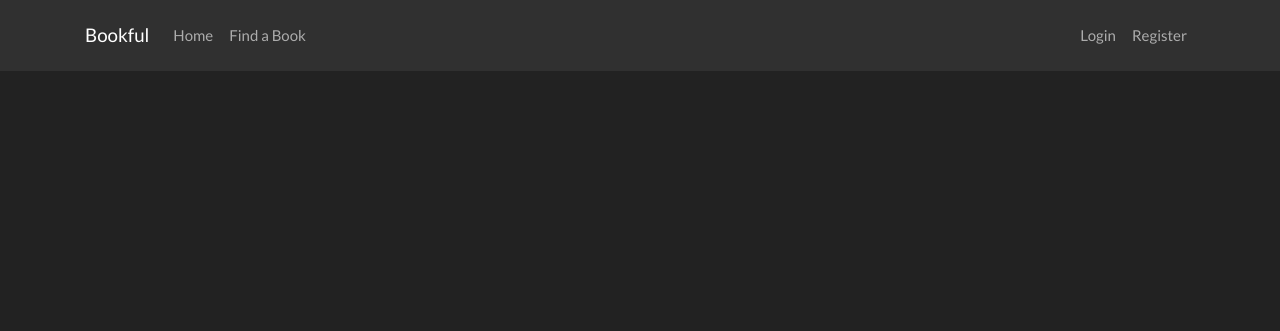
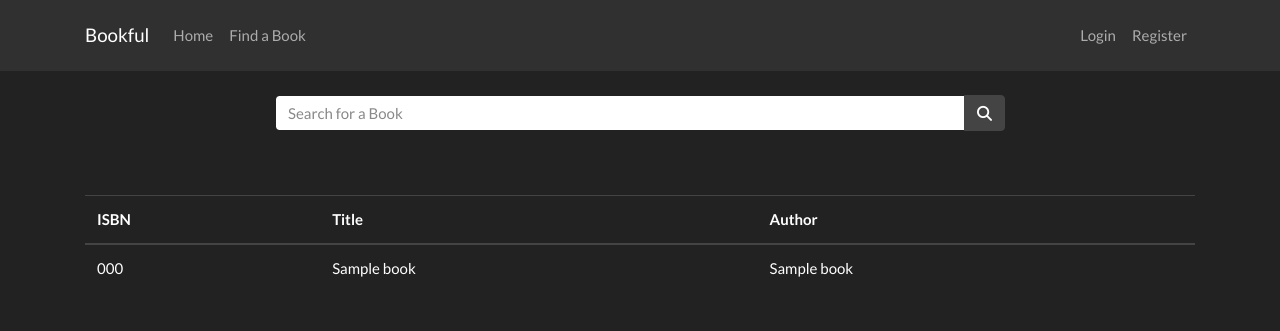
Before and after one commit to JustinByrne/CS50W-Project1, a Flask app: template templates/books.html in a window 1280 px wide. Shown: the top 331 px of the page. Run offline with Flask 2, Linux system fonts and the light colour scheme; the template is opened without the code that fills it: most values are stand-ins (such as "Sample title", 1, 10 or a date in 2020); some libraries are stand-ins or nearby versions.

Commit message:
added books to a table or message if none

```diff
--- a/templates/books.html
+++ b/templates/books.html
@@ -1,4 +1,45 @@
 {% extends "layout.html" %}
 
 {% block main %}
+    <div class="container pt-4">
+        <div class="row mb-5">
+            <div class="col-12 col-lg-8 offset-lg-2">
+                <div class="input-group mb-3">
+                    <input type="search" class="form-control" placeholder="Search for a Book">
+                    <div class="input-group-append">
+                        <button class="btn btn-secondary" type="button"><i class="fas fa-search"></i></button>
+                    </div>
+                </div>
+            </div>
+        </div>
+
+        <div class="row">
+            <div class="col-12">
+                {% if books != [] %}
+                    <div class="table-responsive">
+                        <table class="table table-hover" id="books">
+                            <thead>
+                                <tr>
+                                    <th>ISBN</th>
+                                    <th>Title</th>
+                                    <th>Author</th>
+                                </tr>
+                            </thead>
+                            <tbody>
+                                {% for book in books %}
+                                    <tr>
+                                        <td><a href="#" class="d-block">{{ book.isbn }}</a></td>
+                                        <td><a href="#" class="d-block">{{ book.title }}</a></td>
+                                        <td><a href="#" class="d-block">{{ book.name }}</a></td>
+                                    </tr>
+                                {% endfor %}
+                            </tbody>
+                        </table>
+                    </div>
+                {% else %}
+                    <div class="alert alert-warning"><i class="fas fa-exclamation-triangle"></i> There are no books that match your search</div>
+                {% endif %}
+            </div>
+        </div>
+    </div>
 {% endblock %}
```
